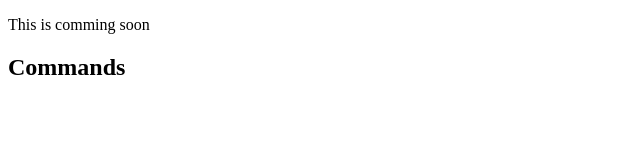
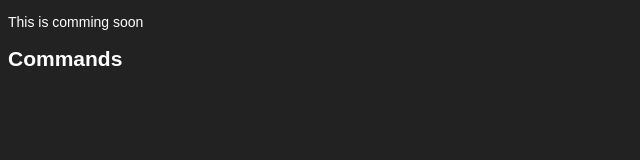
Before and after one commit to insberr/SpiderBot-Code-old, a website: page docs/index.html in a window 1280 px wide. Shown: the whole page, without its empty margins (0-640 px from the left). Drawn offline with Linux system fonts and the light colour scheme.

Commit message:
Linked the

```diff
--- a/docs/index.html
+++ b/docs/index.html
@@ -2,6 +2,7 @@
 <html>
   <head>
     <title>SpiderBot Docs</title>
+    <link rel="stylesheet" href="./style.css" type="text/css" />
   </head>
   <body>
     <p>This is comming soon</p>
```
